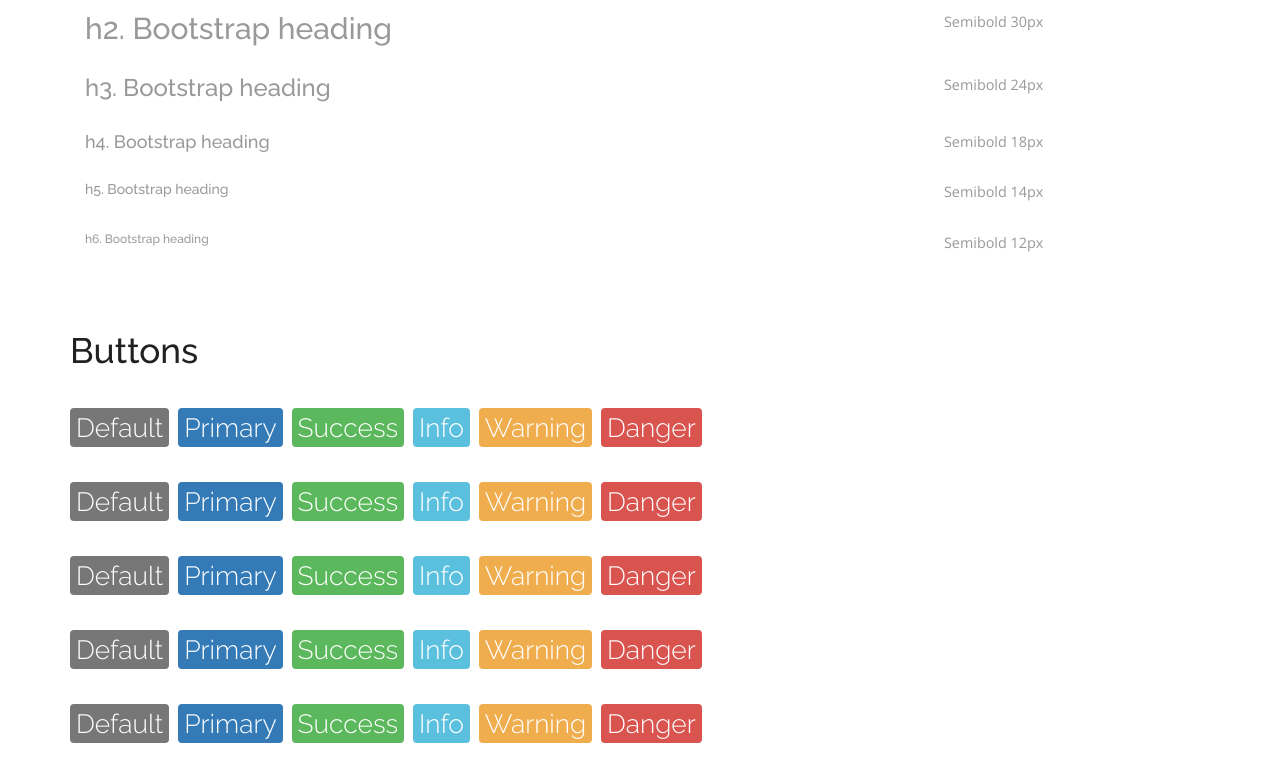
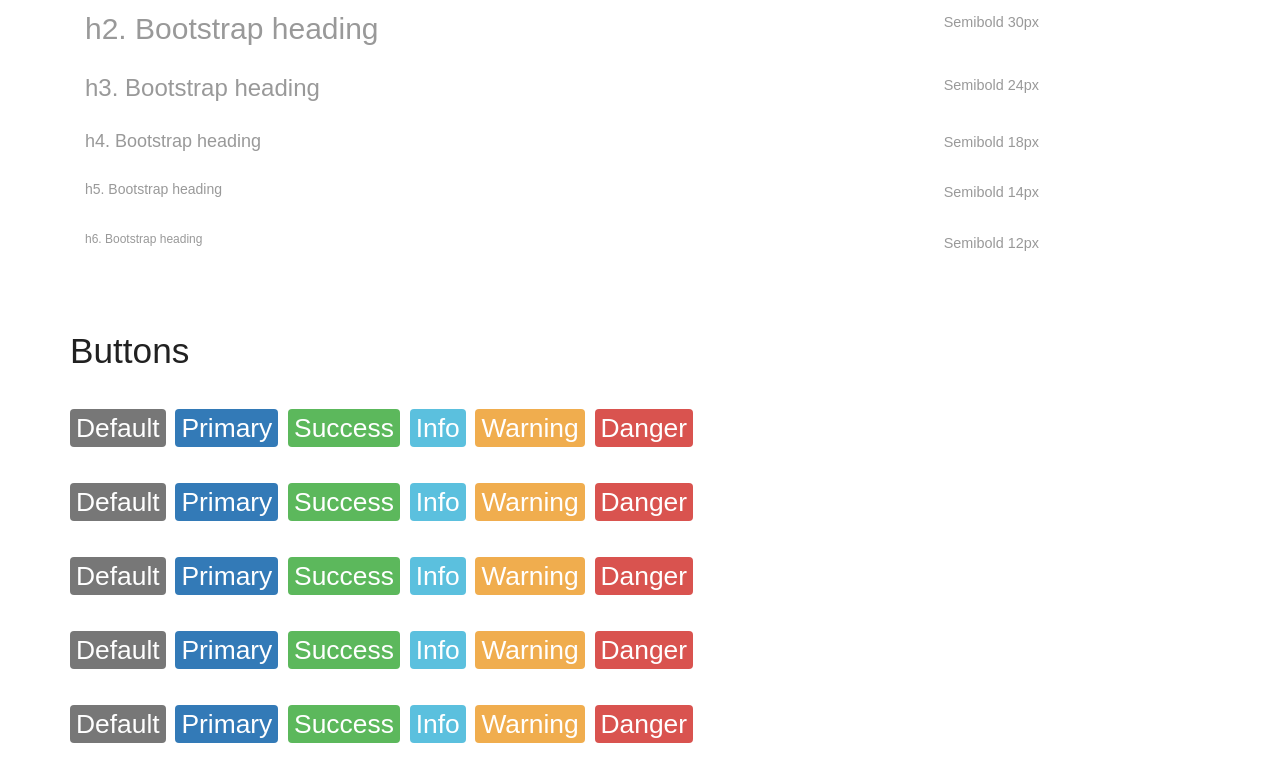
Before and after one commit to Kevin-icnaming/mado, a plain HTML site: page typo.html in a window 1280 px wide. Shown: the part 723-1494 px from the top of the page. Drawn offline with nearby package versions, Linux system fonts and the light colour scheme.

Commit message:
remove google fonts

```diff
--- a/css/style.css
+++ b/css/style.css
@@ -1,13 +1,13 @@
 html, body{
     font-size: 100%;
 	background:	#fff;
-	font-family: 'Open Sans', sans-serif;
+	font-family: sans-serif;
 }
 p{
 	margin:0;
 }
 h1,h2,h3,h4,h5,h6{
-	font-family: 'Raleway', sans-serif;
+	font-family: sans-serif;
 	margin:0;
 }
 ul,label{
@@ -634,7 +634,7 @@ p.wt {
 	margin-bottom: 1em;
 	font-size:2.2em;
     color:#212121;
-	font-family: 'Raleway', sans-serif;
+	font-family: sans-serif;
 }
 .table > thead > tr > th, .table > tbody > tr > th, .table > tfoot > tr > th, .table > thead > tr > td, .table > tbody > tr > td, .table > tfoot > tr > td {
   border-top: none !important;
--- a/typo.html
+++ b/typo.html
@@ -22,8 +22,7 @@
  new WOW().init();
 </script>
 <!-- //animation-effect -->
-<link href='https://fonts.googleapis.com/css?family=Raleway:400,100,100italic,200,200italic,300,300italic,400italic,500,500italic,600,600italic,700,700italic,800,800italic,900,900italic' rel='stylesheet' type='text/css'>
-<link href='https://fonts.googleapis.com/css?family=Open+Sans:400,300,300italic,400italic,600,600italic,700,700italic,800,800italic' rel='stylesheet' type='text/css'>
+
 </head>
 <body>
 <!-- banner -->
```
Also changed, not shown: about.html (+1 -2 lines), contact.html (+1 -2 lines), gallery.html (+1 -2 lines), index.html (+2 -3 lines), services.html (+1 -2 lines).
